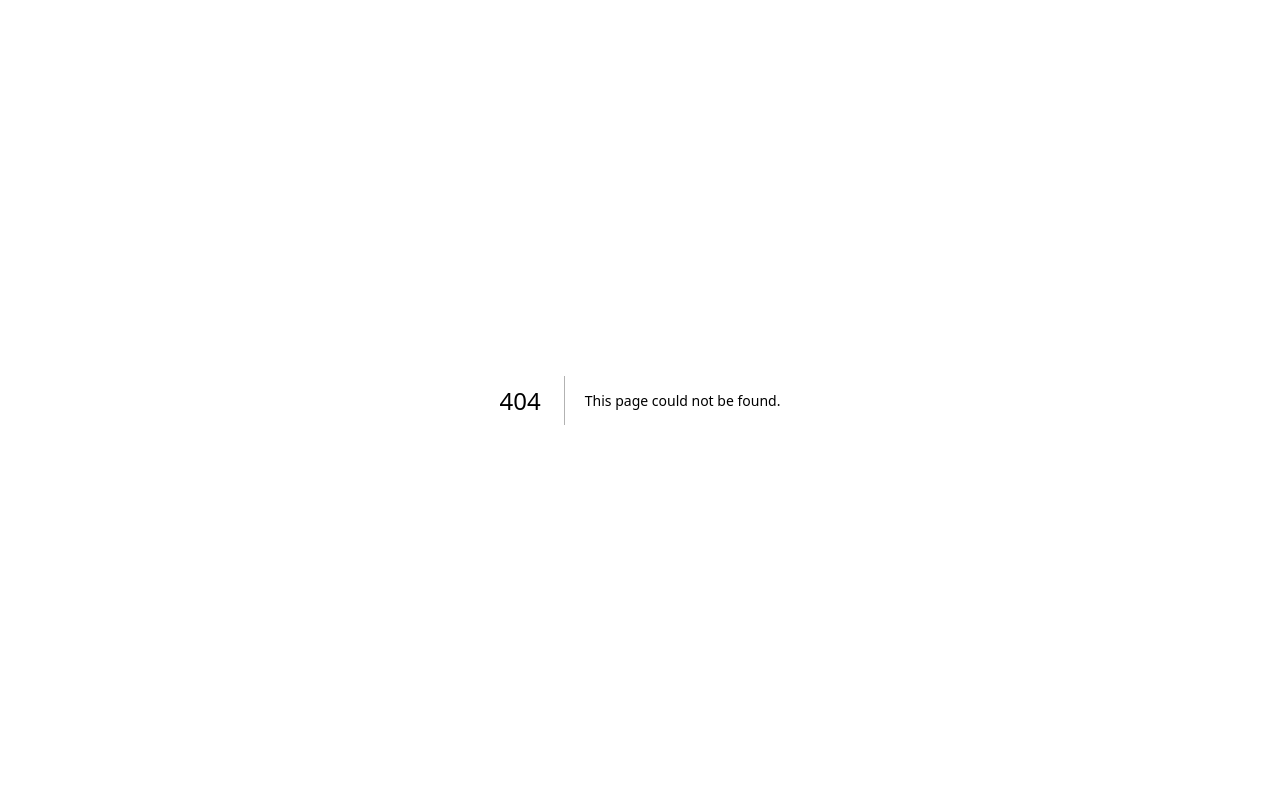
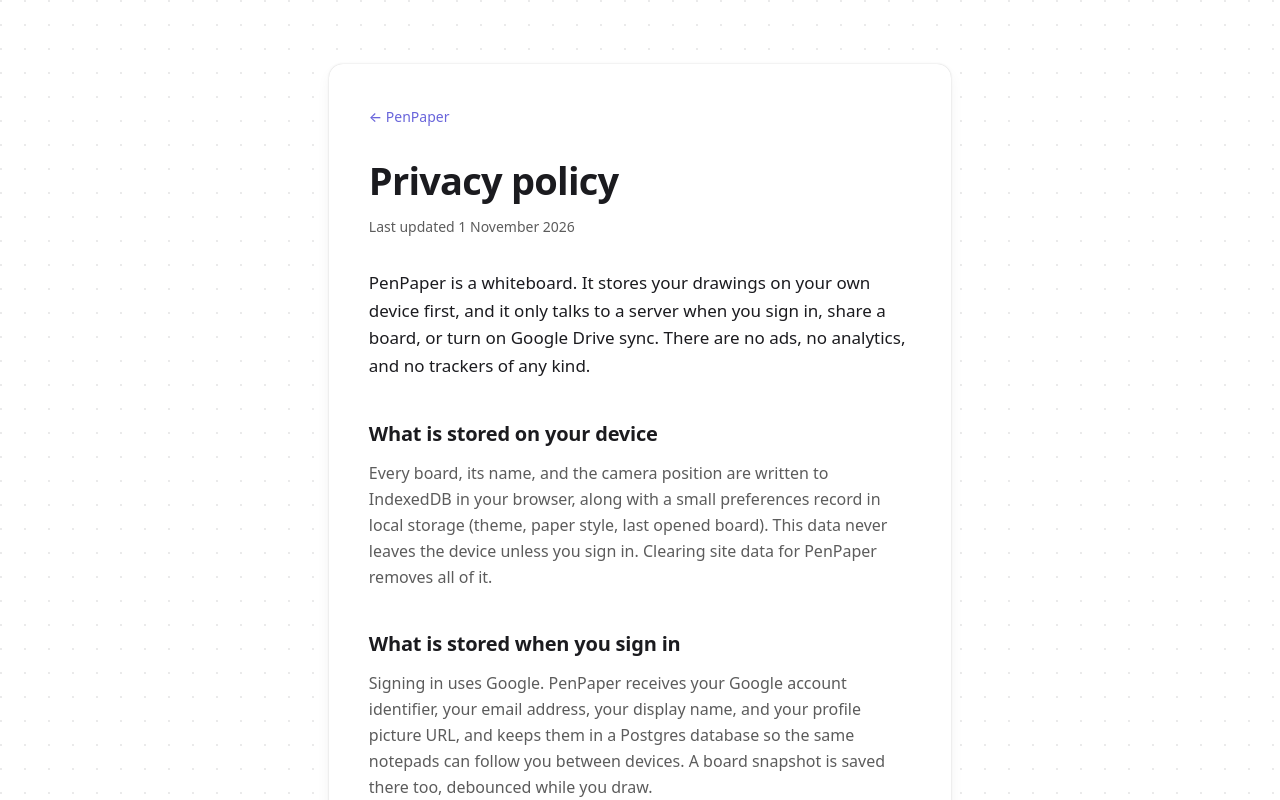
Before and after one commit to RishabhDotIn/PenPaper, a Next.js app in the folder apps/web/: page /privacy in a window 1280 px wide. Before the commit this address had no page. Built offline with nearby package versions, Linux system fonts and the light colour scheme.

Commit message:
feat(web): add a privacy policy page for the OAuth consent screen

```diff
--- /dev/null
+++ b/apps/web/app/privacy/page.tsx
@@ -0,0 +1,177 @@
+import type { Metadata } from "next";
+import Link from "next/link";
+
+export const metadata: Metadata = {
+  title: "Privacy — PenPaper",
+  description:
+    "What PenPaper stores, where it stores it, and how to delete it. No ads, no analytics, no trackers.",
+};
+
+/*
+ * The privacy policy is a page, not a modal: Google's OAuth consent screen
+ * needs a stable public URL to link, and this is the page a user lands on when
+ * they want to know what happens to their board. It is a server component with
+ * no client JavaScript, so it opens instantly even on a cold, sleeping server.
+ */
+
+export default function PrivacyPage() {
+  return (
+    <main className="h-[100dvh] overflow-y-auto">
+      <div
+        className="min-h-full px-[clamp(16px,5vw,48px)] py-[clamp(32px,8vh,96px)]"
+        style={{
+          backgroundColor: "var(--surface-lowest)",
+          backgroundImage:
+            "radial-gradient(circle at 1px 1px, color-mix(in srgb, var(--on-surface) 9%, transparent) 1px, transparent 0)",
+          backgroundSize: "24px 24px",
+        }}
+      >
+        <article
+          className="mx-auto max-w-[68ch] rounded-[var(--radius-island)] px-[clamp(20px,4vw,40px)] py-[clamp(24px,4vw,40px)]"
+          style={{
+            backgroundColor: "var(--island-bg)",
+            boxShadow: "var(--shadow-island)",
+            color: "var(--on-surface)",
+          }}
+        >
+          <Link
+            href="/"
+            className="text-sm font-medium"
+            style={{ color: "var(--primary)" }}
+          >
+            ← PenPaper
+          </Link>
+
+          <h1 className="mt-6 text-[clamp(28px,5vw,38px)] font-semibold tracking-[-0.02em]">
+            Privacy policy
+          </h1>
+          <p className="mt-2 text-sm" style={{ color: "var(--on-surface-muted)" }}>
+            Last updated 1 November 2026
+          </p>
+
+          <p className="mt-8 text-[17px] leading-relaxed">
+            PenPaper is a whiteboard. It stores your drawings on your own device
+            first, and it only talks to a server when you sign in, share a board,
+            or turn on Google Drive sync. There are no ads, no analytics, and no
+            trackers of any kind.
+          </p>
+
+          <Section title="What is stored on your device">
+            <p>
+              Every board, its name, and the camera position are written to
+              IndexedDB in your browser, along with a small preferences record in
+              local storage (theme, paper style, last opened board). This data
+              never leaves the device unless you sign in. Clearing site data for
+              PenPaper removes all of it.
+            </p>
+          </Section>
+
+          <Section title="What is stored when you sign in">
+            <p>
+              Signing in uses Google. PenPaper receives your Google account
+              identifier, your email address, your display name, and your profile
+              picture URL, and keeps them in a Postgres database so the same
+              notepads can follow you between devices. A board snapshot is saved
+              there too, debounced while you draw.
+            </p>
+            <p>
+              Your session is a random token held in an{" "}
+              <code>httpOnly</code> cookie. PenPaper stores only its SHA-256
+              hash, so the database cannot be turned back into a usable cookie.
+              There are no passwords anywhere in the system.
+            </p>
+          </Section>
+
+          <Section title="Google Drive is optional">
+            <p>
+              If you connect Drive, PenPaper asks for the{" "}
+              <code>drive.file</code> scope, which only grants access to files
+              this app creates. It never sees the rest of your Drive. Each
+              notepad becomes one JSON file inside a{" "}
+              <code>PenPaper</code> folder, and the browser talks to Google
+              directly: no Drive traffic passes through PenPaper&apos;s server,
+              and no refresh token is kept.
+            </p>
+            <p>
+              PenPaper&apos;s use of information received from Google APIs
+              adheres to the{" "}
+              <a
+                href="https://developers.google.com/terms/api-services-user-data-policy"
+                target="_blank"
+                rel="noreferrer"
+                style={{ color: "var(--primary)" }}
+              >
+                Google API Services User Data Policy
+              </a>
+              , including the Limited Use requirements. Google user data is used
+              only to provide the features described here; it is not sold, not
+              used for advertising, and not read by anyone.
+            </p>
+          </Section>
+
+          <Section title="Sharing a board">
+            <p>
+              A share link carries a random token. The server keeps only its
+              hash, together with the board it opens and the role it grants, so
+              revoking a link is immediate. Anyone holding a live link can open
+              that board; treat the link as the invitation. While a room is
+              open, edits pass through a live server in memory and are not kept
+              after the last person leaves, apart from the usual board snapshot.
+            </p>
+          </Section>
+
+          <Section title="What is never done">
+            <ul className="ml-5 list-disc space-y-1.5">
+              <li>No selling of data, and no sharing with third parties.</li>
+              <li>No advertising identifiers, profiling, or tracking pixels.</li>
+              <li>No reading of your Gmail, Calendar, or other Google content.</li>
+              <li>No access to files in Drive that PenPaper did not create.</li>
+            </ul>
+          </Section>
+
+          <Section title="Deleting your data">
+            <p>
+              Delete a notepad from the board menu to remove it from the device
+              and, when signed in, from the server. Deleting the{" "}
+              <code>PenPaper</code> folder in Drive removes the Drive copies.
+              Signing out clears the session cookie; clearing site data removes
+              everything held locally.
+            </p>
+            <p>
+              To have your account and its stored boards deleted entirely, email{" "}
+              <a href="mailto:iamekaiva@gmail.com" style={{ color: "var(--primary)" }}>
+                iamekaiva@gmail.com
+              </a>{" "}
+              and they will be removed.
+            </p>
+          </Section>
+
+          <Section title="Changes and contact">
+            <p>
+              If this policy changes, the date at the top changes with it.
+              Questions about anything on this page can go to{" "}
+              <a href="mailto:iamekaiva@gmail.com" style={{ color: "var(--primary)" }}>
+                iamekaiva@gmail.com
+              </a>
+              .
+            </p>
+          </Section>
+        </article>
+      </div>
+    </main>
+  );
+}
+
+function Section({ title, children }: { title: string; children: React.ReactNode }) {
+  return (
+    <section className="mt-10">
+      <h2 className="text-xl font-semibold tracking-[-0.01em]">{title}</h2>
+      <div
+        className="mt-3 space-y-3 text-[16px] leading-relaxed"
+        style={{ color: "var(--on-surface-muted)" }}
+      >
+        {children}
+      </div>
+    </section>
+  );
+}
```
